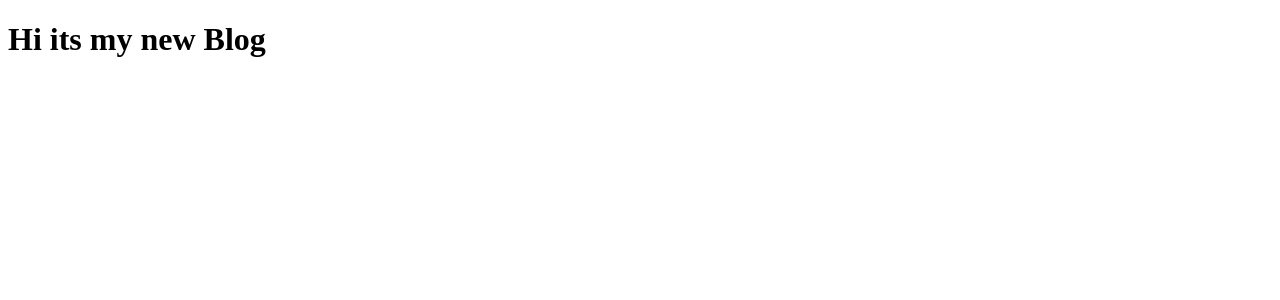
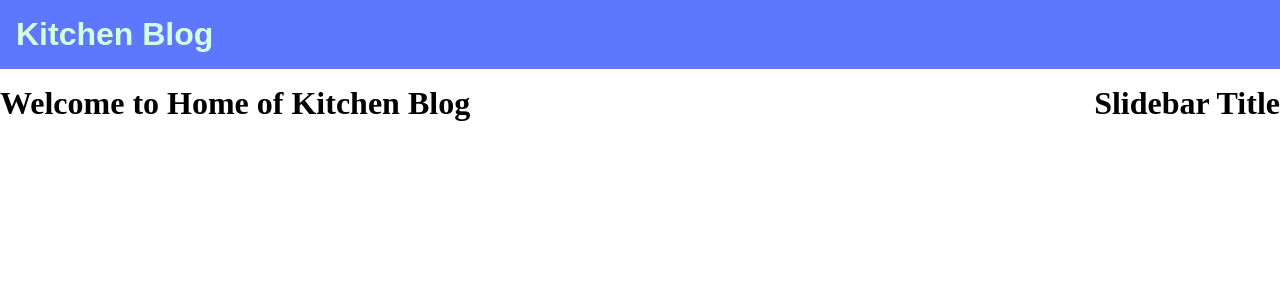
Before and after one commit to Viko1/Kitchen_Blog, a Django app: template kitchen_blog/blog/templates/base.html in a window 1280 px wide. Shown: the top 300 px of the page. Run offline with Django 3.2, Linux system fonts and the light colour scheme; the template is opened without the code that fills it, so the values that code supplies are empty.

Commit message:
Kitchen blog v0.1

```diff
--- a/kitchen_blog/blog/templates/base.html
+++ b/kitchen_blog/blog/templates/base.html
@@ -3,10 +3,29 @@
 <head>
     <meta charset="UTF-8">
     <title>Kithen Blog</title>
+    {% load static %}
+    <link rel="stylesheet" type="text/css" href="{% static "css/style.css" %}">
 </head>
 <body>
-    {% block content %}
-        <h1> Hi its my new Blog</h1>
-    {% endblock %}
+    <header class="site_header">
+        <div class="site_brand">
+            <h1>Kitchen Blog</h1>
+        </div>
+    </header>
+
+
+    <div class="content_wrapper">
+        <div class="content">
+            {% block content %}
+                <h1>Welcome to Home of Kitchen Blog</h1>
+            {% endblock %}
+        </div>
+
+        <div class="slidebar">
+            <div class="widget">
+                <h1 class="widget_title">Slidebar Title</h1>
+            </div>
+        </div>
+    </div>
 </body>
 </html>
--- a/kitchen_blog/kitchen_blog/settings.py
+++ b/kitchen_blog/kitchen_blog/settings.py
@@ -121,3 +121,5 @@ USE_TZ = True
 STATIC_URL = '/static/'
 
 # static file directory
+
+STATICFILES_DIRS = (os.path.join(BASE_DIR), 'static')
--- a/kitchen_blog/static/css/style.css
+++ b/kitchen_blog/static/css/style.css
@@ -1,3 +1,34 @@
-body {
-    background: red;
+* {
+    margin: 0;
+    padding: 0;
 }
+
+.site_header {
+    background: #5d77ff;
+    color: #d3ffe0;
+    padding: 1rem;
+    font-family: sans-serif;
+}
+
+.site_brand{
+    margin: auto;
+    max-width: 100rem;
+}
+
+.content_wrapper{
+    display: flex;
+    margin: auto;
+    max-width: 100rem;
+    margin-top: 1rem;
+    align-items: end;
+}
+
+
+.content{
+    flex: 1 0 70%;
+    margin-right: 1rem;
+}
+
+.sidebar{
+
+}
```
